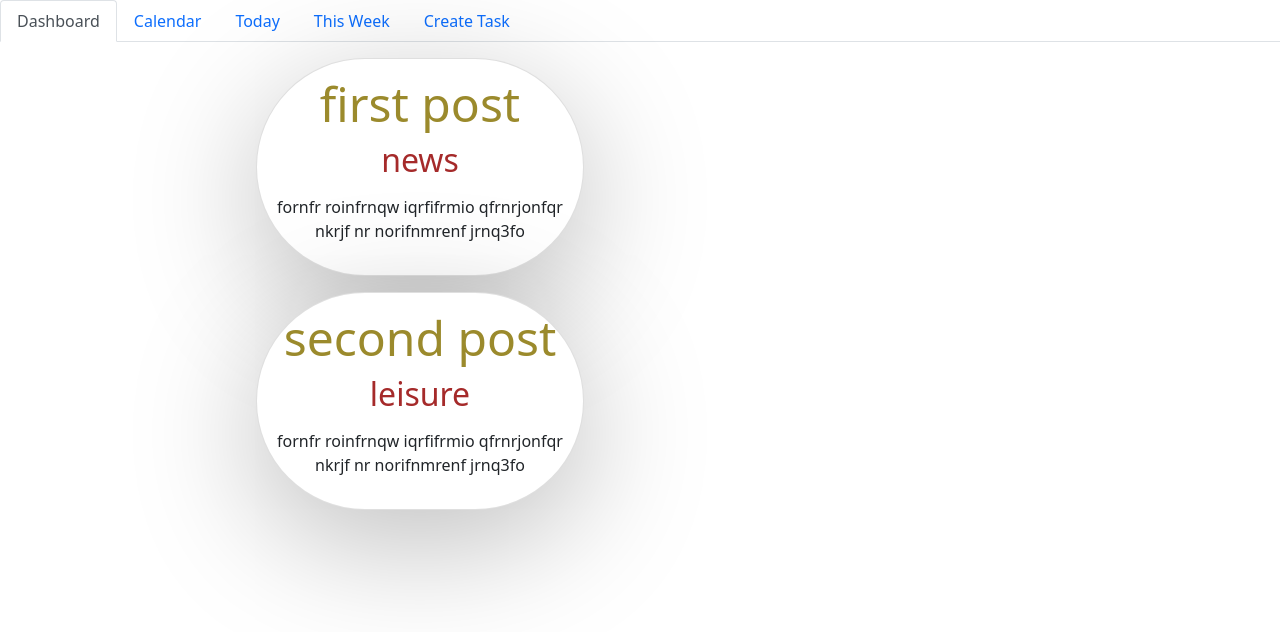
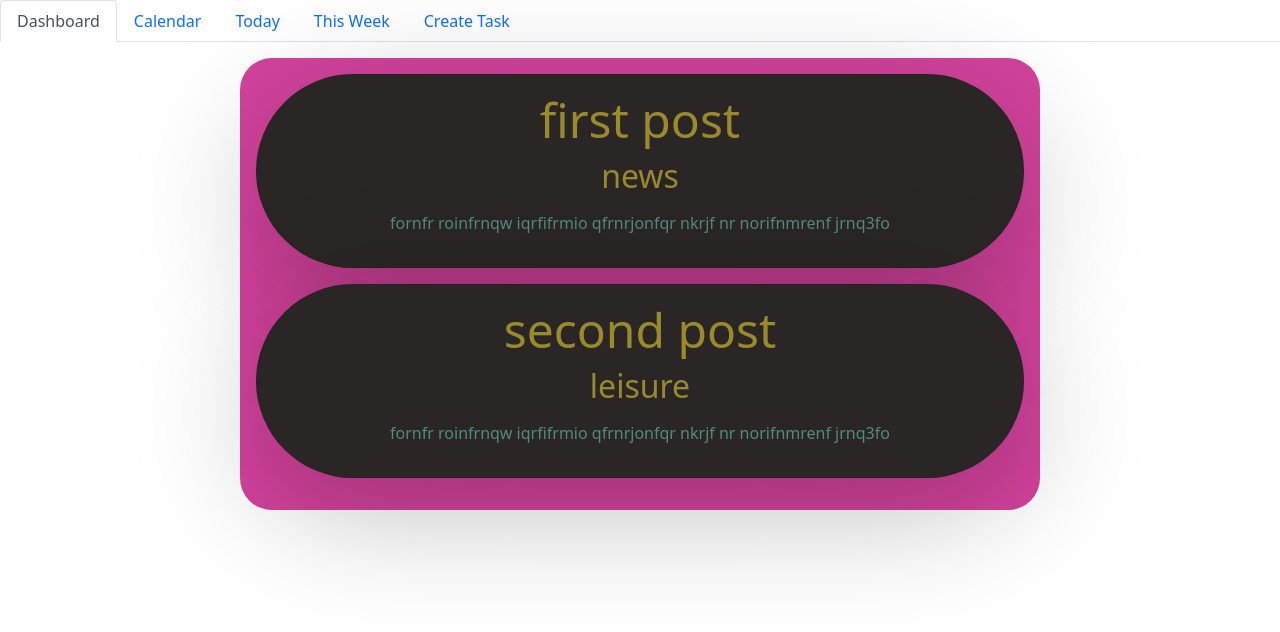
Before and after one commit to natekred981/Task-Management-App, a React (Create React App) app in the folder client/: page / in a window 1280 px wide. Shown: the top 632 px of the page. Built offline with nearby package versions, Linux system fonts and the light colour scheme; the HTML template or start-up script is replaced by a standard one.

Commit message:
dashboard centring

```diff
--- a/client/src/Components/Dashboard/Task.css
+++ b/client/src/Components/Dashboard/Task.css
@@ -1,8 +1,8 @@
 .task-item {
-    margin: 1rem;
-    width: calc(45% - 2rem);
+    width: 100%;
     min-width: 17.5rem;
     text-align: center;
+    margin-bottom: 1rem;
   }
 
   .task-item_info h2 {
@@ -16,16 +16,17 @@
   .task-item_info h3 {
     margin: 0;
     font-size: 2rem;
-    color: brown;
+    color: #9b8a2c;
   }
 
   .task-item_info p{
       margin-top: 1rem;
+      color: #538a81;
   }
 
   .task-item:hover h2,
   .task-item:active h2,
   .task-item:hover h3,
   .task-item:active h3 {
-    color: #0d0e0d;
+    color: #e5e4f0;
   }
--- a/client/src/Components/Dashboard/Tasks.css
+++ b/client/src/Components/Dashboard/Tasks.css
@@ -1,10 +1,12 @@
 .tasks-list {
     list-style-type: none;
     margin: 0 auto;
-    padding: 0;
+    padding: 1rem;
     width: 90%;
     max-width: 50rem;
     display: block;
     justify-content: center;
     flex-wrap: wrap;
+    border-radius: 2rem;
+    background-color: #d4439d;
   }
--- a/client/src/Components/Dashboard/Tasks.js
+++ b/client/src/Components/Dashboard/Tasks.js
@@ -11,6 +11,7 @@ const TaskList = props => {
         )
     }
     return (
+      <>
       <ul className="tasks-list">
         {props.items.map((task,key) => (
           <Task
@@ -19,10 +20,10 @@ const TaskList = props => {
           option={task.option}
           description={task.description}
           />
-
-
         ))}
       </ul>
+      </>
+
     );
 }
 
--- a/client/src/Components/Tabs.css
+++ /dev/null
@@ -1,3 +0,0 @@
-.dashboard {
-    justify-content: center;
-}
--- a/client/src/Components/Tabs.js
+++ b/client/src/Components/Tabs.js
@@ -26,7 +26,7 @@ const ControlledTabs = () => {
         className="mb-3"
       >
         <Tab eventKey="dashboard" title="Dashboard">
-          <TaskList items={tasks} className="dashboard"/>
+          <TaskList items={tasks} />
         </Tab>
         <Tab eventKey="calendar" title="Calendar">
           Yep
--- a/client/src/shared/components/Card.css
+++ b/client/src/shared/components/Card.css
@@ -4,5 +4,5 @@
     border-radius: 10rem;
     padding: 1rem;
     overflow: hidden;
-    background: white;
+    background: rgb(43, 38, 38);
   }
```
